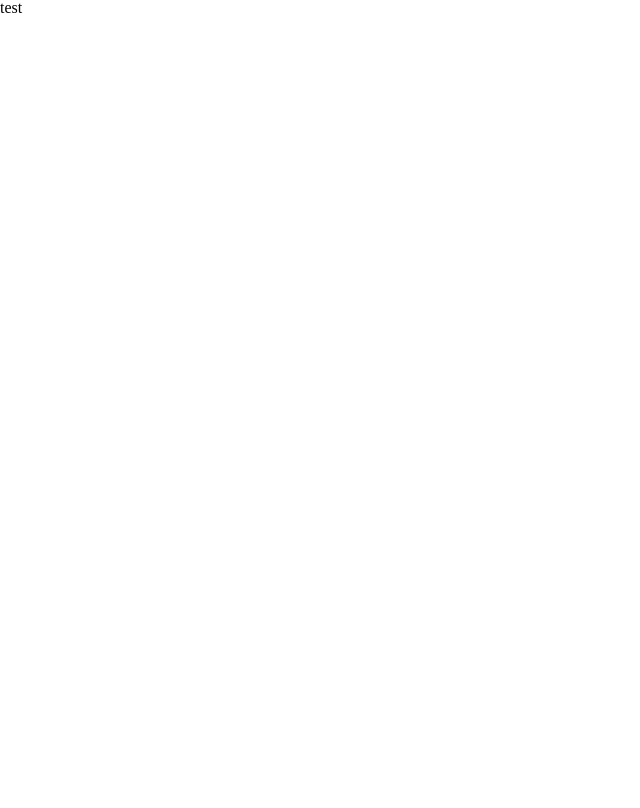
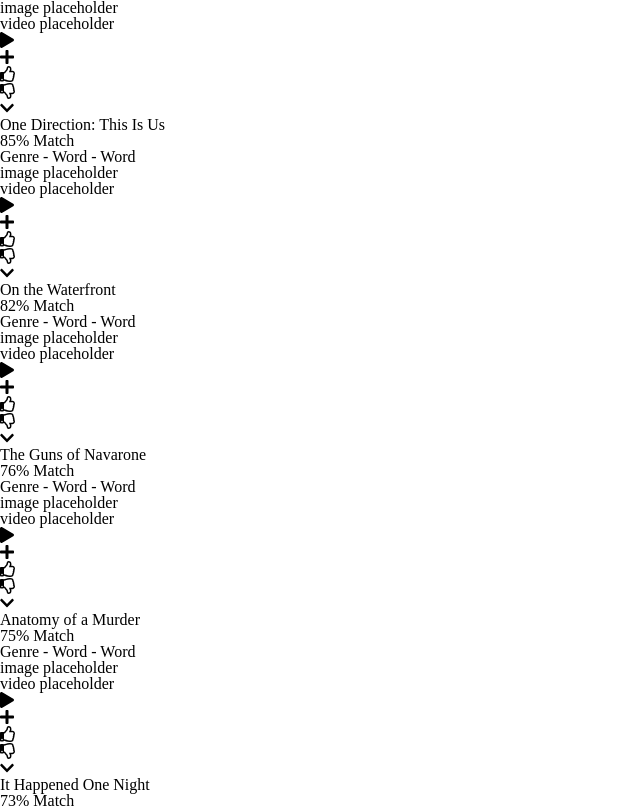
Before and after one commit to Rytje/movie-frontend, a React (Create React App) app: page / in a window 1280 px wide. Shown: the top 808 px of the page, without its empty margins (0-640 px from the left). Built offline with nearby package versions, Linux system fonts and the light colour scheme.

Commit message:
Icon Lib added
Icon Library added and slider updated

```diff
--- a/package.json
+++ b/package.json
@@ -3,6 +3,10 @@
   "version": "0.1.0",
   "private": true,
   "dependencies": {
+    "@fortawesome/fontawesome-svg-core": "^1.2.36",
+    "@fortawesome/free-regular-svg-icons": "^5.15.4",
+    "@fortawesome/free-solid-svg-icons": "^5.15.4",
+    "@fortawesome/react-fontawesome": "^0.1.15",
     "@testing-library/jest-dom": "^5.14.1",
     "@testing-library/react": "^11.2.7",
     "@testing-library/user-event": "^12.8.3",
--- a/src/App.js
+++ b/src/App.js
@@ -1,4 +1,4 @@
-
+import Slider from './Components/Slider'
 import Navbar from "./Components/Navbar";
 import "./Sass/mainStyles.css"
 
@@ -6,6 +6,8 @@
   return (
     <>
        <Navbar/>
+       <Slider />
+
     </>
   );
 }
--- a/src/Components/Navbar.js
+++ b/src/Components/Navbar.js
@@ -7,7 +7,6 @@
 
     return (
         <div>
-            <h1>test</h1>
         </div>
     )
 }
--- a/src/Components/Slider.js
+++ b/src/Components/Slider.js
@@ -1,9 +1,16 @@
 import React from 'react';
 import data from './ExampleData';
+import { FontAwesomeIcon } from '@fortawesome/react-fontawesome';
+import { faPlay, faPlus, faChevronDown } from '@fortawesome/free-solid-svg-icons';
+import { faThumbsUp as farThumbUp, faThumbsDown as farThumbDown } from '@fortawesome/free-regular-svg-icons';
+
 
 function Slider() {
     const moviesExample = data.results;
     console.table(moviesExample)
+    function ratingToPercentage(rating){
+        return (rating * 10).toFixed(0)
+    }
     return (
         <div>
             <div className="slider-container">
@@ -11,7 +18,32 @@
                 {moviesExample.map((item) =>
                     //This would be the image <img className="carousel-item-closed" src={/*item.poster_path*/} alt={item.title}></img>
                     <div className="slider-item">
-                        {item.title}
+                        <div className="slider-inner">
+                            <div className="image-placeholder">image placeholder</div>
+                            <div className="card-hovered">
+                                <div className="video-placeholder">video placeholder</div>
+                                <div className="buttons-container">
+                                    <ul className="left-buttons">
+                                        <li className="slider-play-button"><FontAwesomeIcon icon={faPlay} /></li>
+                                        <li><FontAwesomeIcon icon={faPlus} /></li>
+                                        <li><FontAwesomeIcon icon={farThumbUp} /></li>
+                                        <li><FontAwesomeIcon icon={farThumbDown} /></li>
+                                    </ul>
+                                    <ul className="right-buttons">
+                                        <li><FontAwesomeIcon icon={faChevronDown} /></li>
+                                    </ul>
+
+                                </div>
+                                <div className="slider-more-info">
+                                    <div className="slider-information">
+                                        <h2 className="card-movie-title">{item.title}</h2>
+                                        <p className="match-percentage">{ratingToPercentage(item.vote_average)}% Match</p>
+                                        <p>Genre - Word - Word</p>
+                                    </div>
+                                </div>
+
+                            </div>
+                        </div>
                     </div>
                 )}
             </div>
--- a/src/Sass/_slider.scss
+++ b/src/Sass/_slider.scss
@@ -6,22 +6,136 @@
     justify-content: center;
     margin-top: 300px;
     align-items: center;
-    overflow-x:clip;
+    overflow-x: clip;
     flex-wrap: wrap;
     .slider-item{
-        display: block;
-        background-color: red;
+        display: flex;
+        flex-direction: column;
+        background-color: $background-color;
+        color: $font-color;
         width: 200px;
         height: 120px;
+        position: relative;
         margin: 1px;
         border-radius: 5px;
-        transition: all 200ms ease;
+        transition: all 300ms ease;
+        .slider-inner{
+            position: absolute;
+            top: 0;
+            left: 0;
+            width: 100%;
+            height: 100%;
+        }
+        .image-placeholder{
+            width: 200px;
+            height: 120px;
+            display: block;
+            display: flex;
+            justify-content: center;
+            align-items: center;
+        }
+        .card-hovered{
+            display: none;
+        }
+        &:before{
+            width:200px;
+            height: 120px;
+        }
         &:hover{
-            transform: scale(170%,300%);
-            border-radius: 4px/2px;
-            transition: all 200ms ease;
-            transition-delay: 200ms;
-            background-color: blue;
+            .slider-inner{
+                top: -90%;
+                left: -35%;
+                width: 170%;
+                height: 300%;
+                z-index: 5;
+                transition: all 200ms ease;
+                border-radius: 2%;
+                overflow: hidden;
+            }
+            .image-placeholder{
+                display: none;
+            }
+            .card-hovered{
+                display: flex;
+                flex-direction: column;
+                align-items: center;
+                justify-content: flex-start;
+                height: 100%;
+                .video-placeholder{
+                    display: flex;
+                    align-items: center;
+                    justify-content: center;
+                    height: 50%;
+                    width: 100%;
+                    background-color: $background-color;
+                    color:$font-color;
+                    border-bottom: 1px solid $font-color;
+                }
+                .buttons-container{
+                    height: 15%;
+                    width: 100%;
+                    background-color: $background-color-alt;
+                    display: flex;
+                    align-items: center;
+                    justify-content: space-between;
+                    .left-buttons{
+                        display: flex;
+                        margin-left: 5px;
+                    }
+                    ul{
+                        .slider-play-button{
+                            background: $font-color;
+                            color: $background-color;
+                            border-color: $font-color;
+                            font-size: 13px;
+                            &:hover{
+                                background: $font-color-alt;
+                                border-color: $font-color-alt;
+                            }
+                        }
+                        li{
+                            width: 34px;
+                            height: 34px;
+                            display: flex;
+                            align-items: center;
+                            justify-content: center;
+                            border: solid $font-color-alt 2px;
+                            border-radius: 50%;
+                            margin: 2px;
+                            font-size: 15px;
+                            &:hover{
+                                border-color: $font-color;
+                            }
+                        }
+                    }
+                    .right-buttons{
+                        margin-right: 5px;
+
+                    }
+                }
+                .slider-more-info{
+                    height: 35%;
+                    background-color: slategray;
+                    width: 100%;
+                    background-color: $background-color-alt ;
+                    .slider-information{
+                        margin: 10px;
+                        display: flex;
+                        flex-direction: column;
+                        justify-content: space-between;
+                        h2{
+                            font-size: 20px;
+                            font-weight: bold;
+                        }
+                        .match-percentage{
+                            color: rgb(69, 211, 105);
+                            font-weight: bold;
+                            font-size: 17px;
+                        }
+                    }
+
+                }
+            }
         }
     }
 }
```
Also changed, not shown: 1 other file (tests, documents, lock files or other folders).
